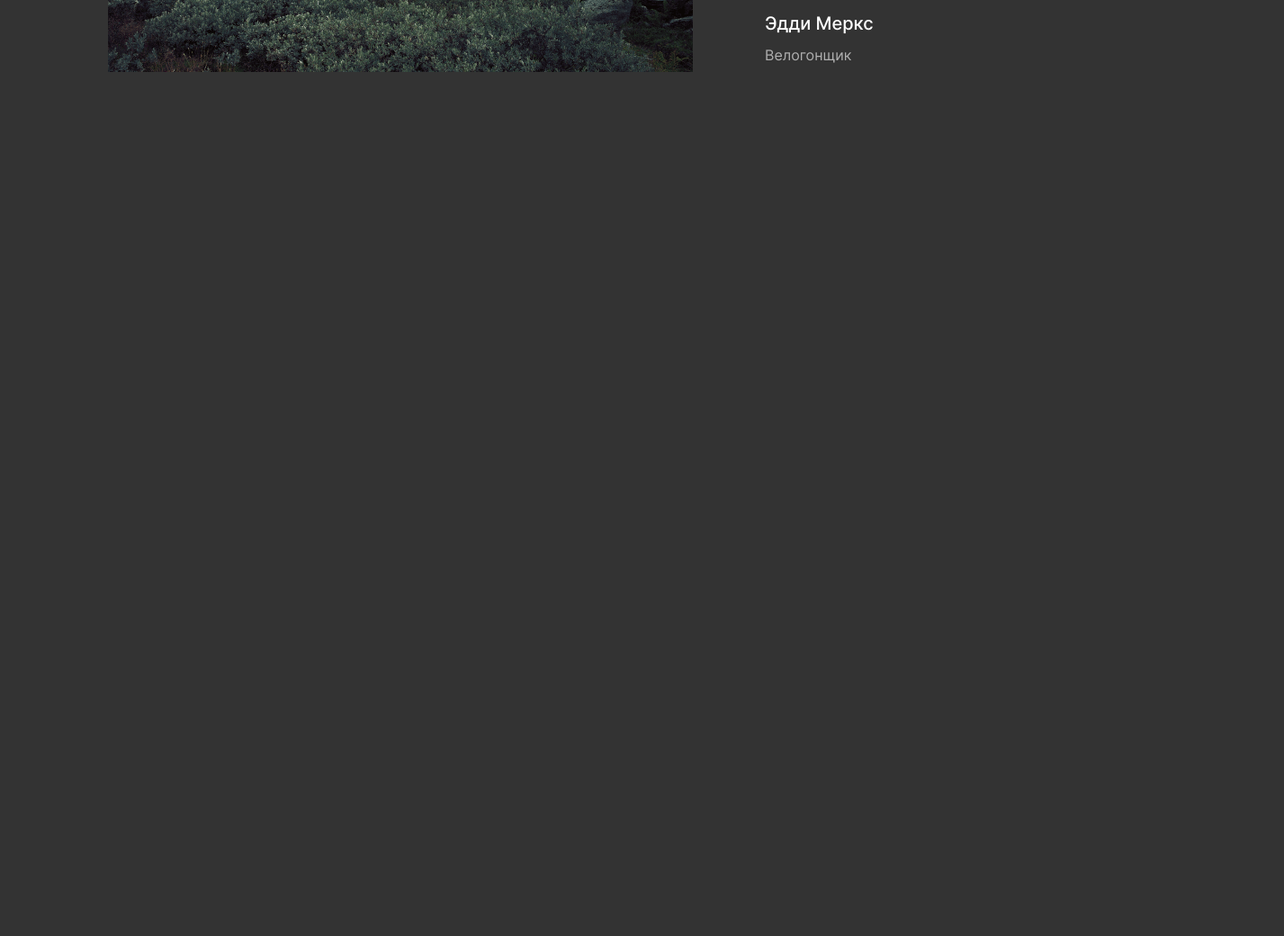
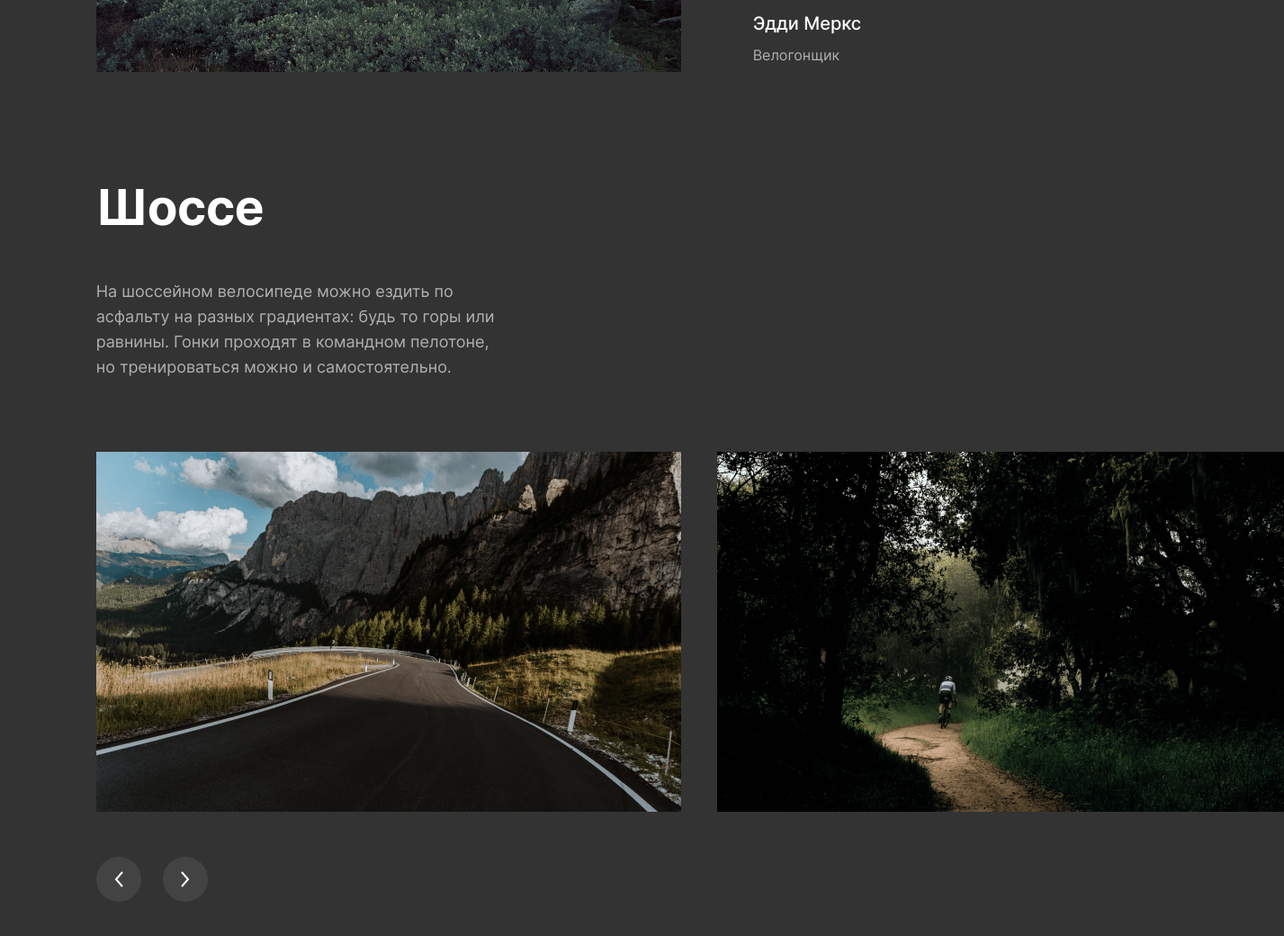
Before and after one commit to iwadim72/competition-reposit, a plain HTML site: page index.html in a window 1280 px wide. Shown: the part 500-1540 px from the top of the page at 90% size, 1427 px wide, since content can reach past the window. Before the commit the page ends 800 px from the top, so only its background shows below. Drawn offline with Linux system fonts and the light colour scheme.

Commit message:
add/section-higway

```diff
--- a/blocks/header/header.css
+++ b/blocks/header/header.css
@@ -2,4 +2,5 @@
     width: 100%;
     max-width: 1440px;
     position: fixed;
+    z-index: 999;
 }
--- /dev/null
+++ b/blocks/highway/__button/highway__button.css
@@ -0,0 +1,20 @@
+.highway__button {
+    margin-top: 50px;
+    margin-bottom: 60px;
+    width: 50px;
+    height: 50px;
+    border-radius: 50%;
+    background-color: #434343;
+    border: none;
+    background-position: center;
+    background-repeat: no-repeat;
+    background-image: url(../../../images/button-left.svg);
+}
+
+.highway__button_switch_left {
+    margin-right: 20px;
+}
+
+.highway__button_switch_right {
+    transform: rotate(-180deg);
+}
--- /dev/null
+++ b/blocks/highway/__description/highway__description.css
@@ -0,0 +1,8 @@
+.highway__description {
+    max-width: 460px;
+    margin: 50px 0 0 0;
+    font-weight: 400;
+    font-size: 18px;
+    line-height: 28px;
+    color: rgba(229, 229, 229, 0.7)
+}
--- /dev/null
+++ b/blocks/highway/__image/highway__image.css
@@ -0,0 +1,17 @@
+.highway__image {
+    width: 650px;
+    height: 400px;
+}
+
+.highway__image:first-of-type {
+    margin-right: 40px;
+}
+
+.highway__image:first-of-type::after {
+    position: absolute;
+    left: 0;
+    bottom: 16px;
+    width: 100px;
+    height: 40px;
+    background-image: url(../images/highway.svg);
+}
--- /dev/null
+++ b/blocks/highway/__images/highway__images.css
@@ -0,0 +1,4 @@
+.highway__images {
+    display: flex;
+    margin: 80px 0 0 0;
+}
--- /dev/null
+++ b/blocks/highway/__title/highway__title.css
@@ -0,0 +1,8 @@
+.highway__title {
+    max-width: 460px;
+    margin: 60px 0 0 0;
+    font-weight: 700;
+    font-size: 55px;
+    line-height: 60px;
+    letter-spacing: -0.5px;
+}
--- a/blocks/intro/__image/intro__image.css
+++ b/blocks/intro/__image/intro__image.css
@@ -1,5 +1,5 @@
 .intro__image {
     max-width: 650px;
     object-fit: cover;
-    margin: 0 80px 0 120px;
+    margin: 0 80px 0 0;
 }
--- a/blocks/intro/intro.css
+++ b/blocks/intro/intro.css
@@ -2,4 +2,5 @@
     display: flex;
     padding-top: 120px;
     padding-bottom: 60px;
+    z-index: 0;
 }
--- /dev/null
+++ b/blocks/main/main.css
@@ -0,0 +1,3 @@
+.main {
+    padding-left: 8.334%;
+}
--- a/index.html
+++ b/index.html
@@ -31,6 +31,18 @@
                     </div>
                 </div>
             </section>
+            <section class="highway">
+                <h2 class="highway__title">Шоссе</h2>
+                <p class="highway__description">На шоссейном велосипеде можно ездить по асфальту на разных градиентах:
+                    будь то горы или равнины. Гонки проходят в командном пелотоне, но тренироваться можно и
+                    самостоятельно.</p>
+                <div class="highway__images">
+                    <img class="highway__image" alt="Шоссе" src="./images/highway.png">
+                    <img class="highway__image" alt="Шоссе" src="./images/highway-forest.png">
+                </div>
+                <button class="highway__button highway__button_switch_left"></button>
+                <button class="highway__button highway__button_switch_right"></button>
+            </section>
         </main>
         <footer clas="footer">
         </footer>
--- a/pages/index.css
+++ b/pages/index.css
@@ -3,6 +3,7 @@
 @import url(../blocks/body/body.css);
 @import url(../blocks/page/page.css);
 @import url(../blocks/header/header.css);
+@import url(../blocks/main/main.css);
 @import url(../blocks/header/__nav/header__nav.css);
 @import url(../blocks/header/__link/header__link.css);
 @import url(../blocks/intro/intro.css);
@@ -11,3 +12,9 @@
 @import url(../blocks/intro/__info/intro__info.css);
 @import url(../blocks/intro/__author/intro__author.css);
 @import url(../blocks/intro/__author-description/intro__author-description.css);
+@import url(../blocks/highway/__title/highway__title.css);
+@import url(../blocks/highway/__description/highway__description.css);
+@import url(../blocks/highway/__title/highway__title.css);
+@import url(../blocks/highway/__images/highway__images.css);
+@import url(../blocks/highway/__image/highway__image.css);
+@import url(../blocks/highway/__button/highway__button.css);
```
Also changed, not shown: images/button-left.svg (added), images/button-right.svg (added), images/highway-forest.png (added), images/highway.png (added), images/highway.svg (added).
